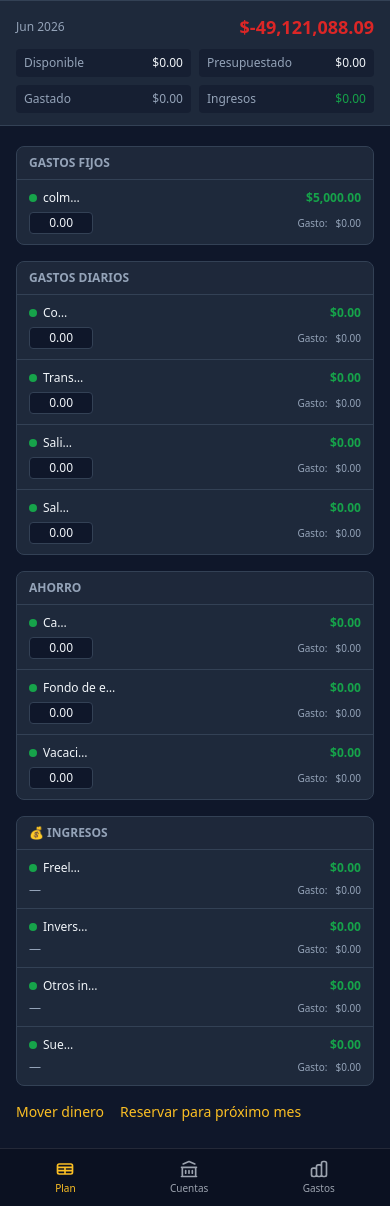
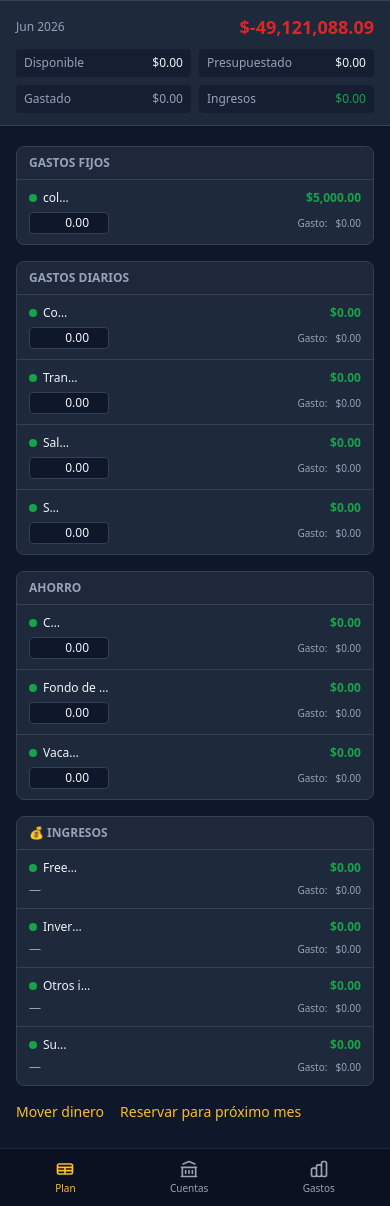
Before and after one commit to cesardarinel/chele, a Django app: page /presupuestos/ in a window 390 px wide. Shown: the part 246-1452 px from the top of the page. Run offline with Django 5.2, Linux system fonts and the light colour scheme; a user stored in the database is signed in; data comes from the database, SQL or seed files in the repository; data that the repository does not hold is empty; some libraries are stand-ins or nearby versions.

Commit message:
Fix 6 responsive issues: CC/loans/rules grids, input size, truncation, payees scroll

```diff
--- a/templates/budgets/budget_view.html
+++ b/templates/budgets/budget_view.html
@@ -274,7 +274,7 @@
                                 {% else %}
                                 <span class="w-2 h-2 rounded-full bg-chele-success shrink-0"></span>
                                 {% endif %}
-                                <span class="text-xs font-medium text-chele-text truncate max-w-[60%]">{{ cat.category.name }}</span>
+                                <span class="text-xs font-medium text-chele-text truncate max-w-[50%] md:max-w-none">{{ cat.category.name }}</span>
                             </div>
                             {% if cat.months.0.balance >= 0 %}
                             <span class="text-xs font-semibold text-chele-success">${{ cat.months.0.balance|currency }}</span>
@@ -290,7 +290,7 @@
                                 <input type="hidden" name="month" value="{{ current_month }}">
                                 <input type="hidden" name="year" value="{{ current_year }}">
                                 <input type="number" step="0.01" name="amount" value="{{ cat.months.0.budgeted|floatformat:2 }}"
-                                       class="w-16 text-xs text-right bg-chele-bg border border-chele-border rounded px-1 py-0.5 text-chele-text"
+                                        class="w-20 md:w-16 text-xs text-right bg-chele-bg border border-chele-border rounded px-1 py-0.5 text-chele-text"
                                        onchange="this.form.submit()">
                             </form>
                             {% else %}
--- a/templates/credit_cards/form.html
+++ b/templates/credit_cards/form.html
@@ -21,7 +21,7 @@
                 <input type="number" step="0.01" name="balance" value="0" class="w-full border border-chele-border rounded-lg px-3 py-2 text-sm bg-chele-bg text-chele-text">
             </div>
         </div>
-        <div class="grid grid-cols-3 gap-4">
+        <div class="grid grid-cols-1 md:grid-cols-3 gap-4">
             <div>
                 <label class="block text-sm font-medium text-chele-text mb-1">Tasa anual (%)</label>
                 <input type="number" step="0.01" name="interest_rate" value="96" class="w-full border border-chele-border rounded-lg px-3 py-2 text-sm bg-chele-bg text-chele-text" placeholder="Ej: 96 para 96% anual">
--- a/templates/loans/form.html
+++ b/templates/loans/form.html
@@ -36,7 +36,7 @@
                 <input type="number" step="0.01" name="interest_rate" value="{{ f_interest_rate|default:'' }}" required class="w-full border border-chele-border rounded-lg px-3 py-2 text-sm bg-chele-bg text-chele-text" placeholder="Ej: 36">
             </div>
         </div>
-        <div class="grid grid-cols-3 gap-4">
+        <div class="grid grid-cols-1 md:grid-cols-3 gap-4">
             <div>
                 <label class="block text-sm font-medium text-chele-text mb-1">Total cuotas</label>
                 <input type="number" name="total_installments" value="{{ loan.total_installments|default:'' }}" required class="w-full border border-chele-border rounded-lg px-3 py-2 text-sm bg-chele-bg text-chele-text">
--- a/templates/payees/payee_list.html
+++ b/templates/payees/payee_list.html
@@ -7,6 +7,7 @@
         <a href="{% url 'payee_create' %}" class="btn-primary text-xs md:text-sm">+ Nuevo</a>
     </div>
     <div class="bg-chele-surface rounded-lg border border-chele-border overflow-hidden">
+        <div class="table-scroll">
         <table class="w-full text-sm">
             <thead>
                 <tr class="border-b border-chele-border bg-chele-bg-secondary/50">
@@ -28,6 +29,7 @@
                 {% endfor %}
             </tbody>
         </table>
+        </div>
     </div>
 </div>
 {% endblock %}
--- a/templates/rules/rule_form.html
+++ b/templates/rules/rule_form.html
@@ -9,7 +9,7 @@
             <label class="block text-sm font-medium text-chele-text mb-1">Nombre</label>
             <input type="text" name="name" value="{{ rule.name|default:'' }}" required class="w-full border border-chele-border rounded-lg px-3 py-2 text-sm bg-chele-bg text-chele-text">
         </div>
-        <div class="grid grid-cols-3 gap-3">
+        <div class="grid grid-cols-1 md:grid-cols-3 gap-3">
             <div>
                 <label class="block text-xs font-medium text-chele-text mb-1">Campo</label>
                 <select name="condition_field" class="w-full border border-chele-border rounded px-2 py-2 text-sm bg-chele-bg text-chele-text">
```
